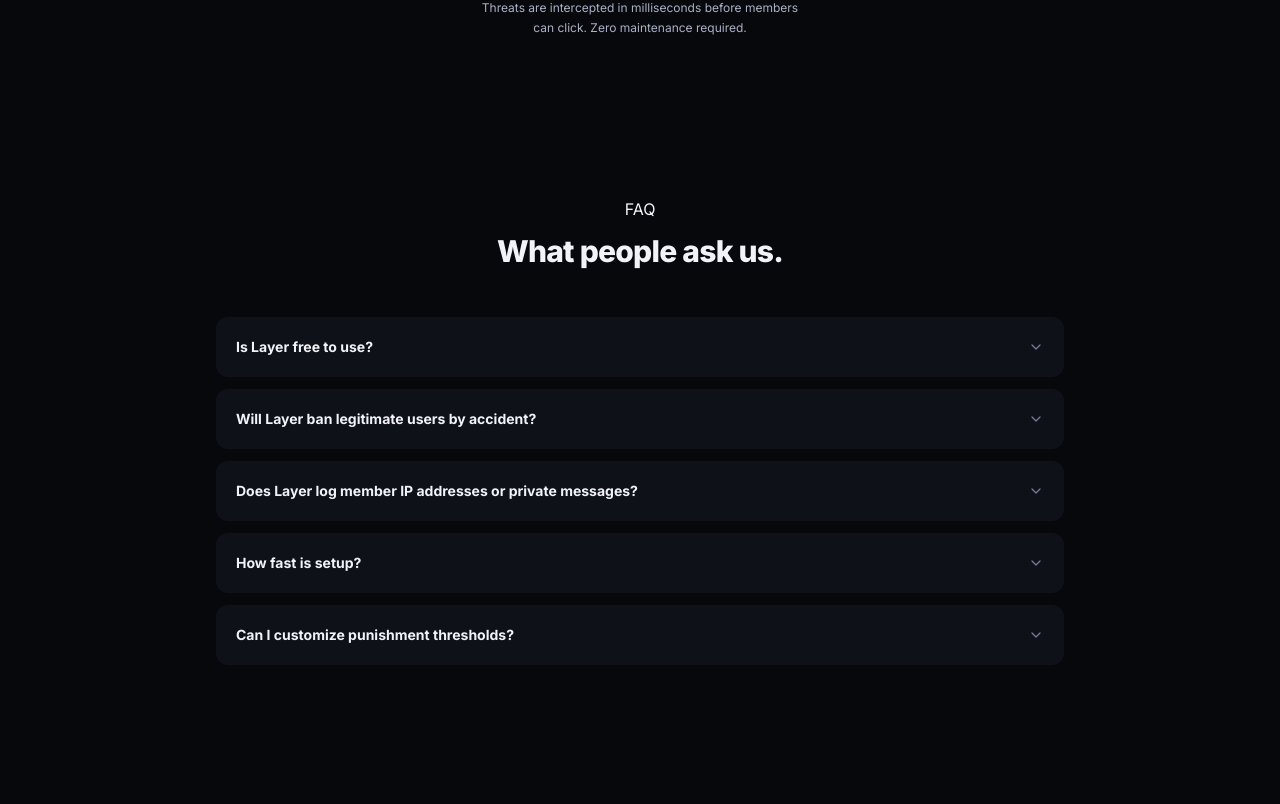
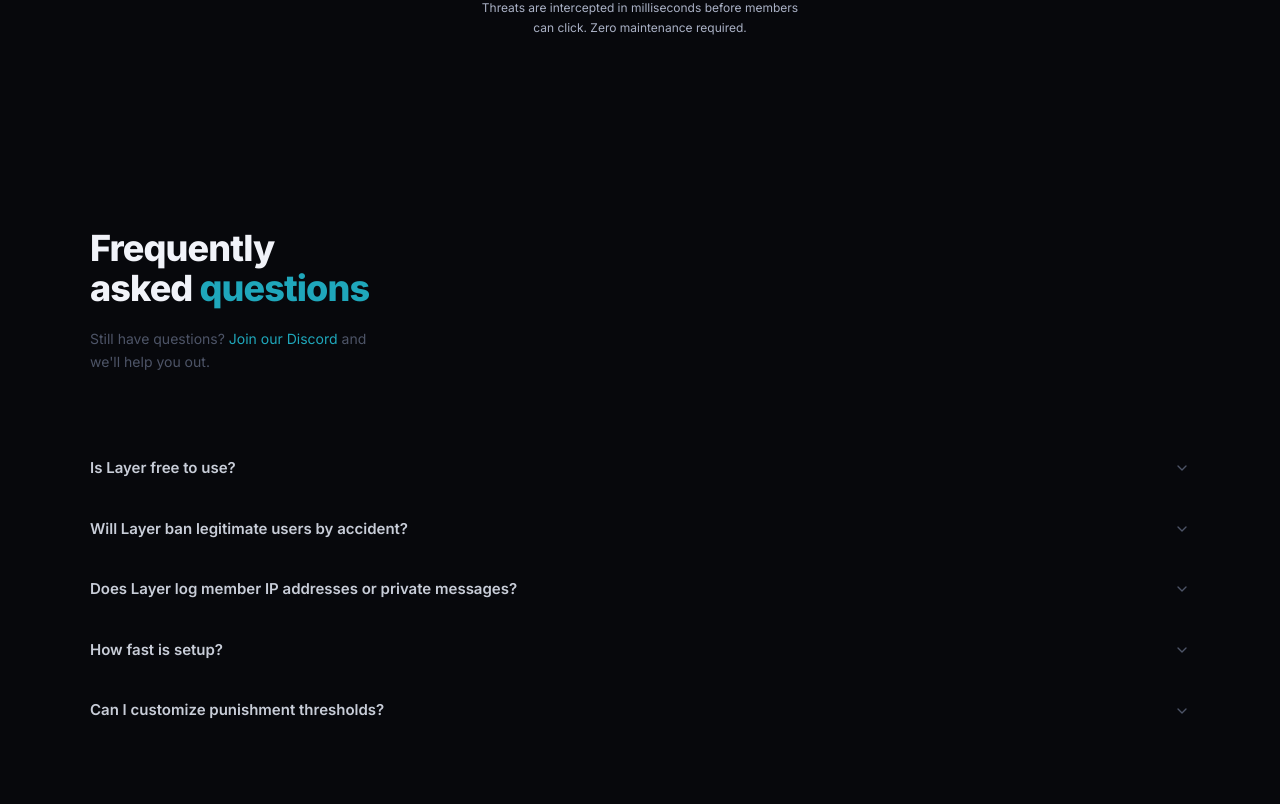
Before and after one commit to dimi6184-gif/Layer, a Next.js app in the folder apps/web/: page / in a window 1280 px wide. Shown: the part 6156-6960 px from the top of the page. Built offline with nearby package versions, Linux system fonts and the light colour scheme.

Commit message:
feat: FAQ — GalaxyBot style, big title left, clean line accordion right

```diff
--- a/apps/web/src/app/page.tsx
+++ b/apps/web/src/app/page.tsx
@@ -1230,44 +1230,58 @@
           </div>
         </section>
 
-        {/* ─── 7. FAQ Section (Accordion) ───────────────────────── */}
-        <section id="faq" className="relative z-10 py-16 px-6 max-w-4xl mx-auto">
-          <div className="text-center space-y-3 mb-12">
-            <p className="p-kicker">FAQ</p>
-            <h2 className="text-3xl sm:text-4xl font-extrabold text-[#f1f3f9] tracking-tight">
-              What people ask us.
+        {/* ─── 7. FAQ ──────────────────────────────────────────── */}
+        <section id="faq" className="relative z-10 py-24 px-6">
+          <div className="max-w-[1100px] mx-auto grid grid-cols-1 lg:grid-cols-[380px_1fr] gap-16 lg:gap-24 items-start">
+
+            {/* Left — title */}
+            <div className="lg:sticky lg:top-28">
+              <h2 className="text-4xl sm:text-5xl font-extrabold text-[#f1f3f9] tracking-tight leading-[1.1]">
+                Frequently<br />asked <span className="text-[#1FA7BB]">questions</span>
               </h2>
+              <p className="mt-5 text-sm text-[#4d5467] leading-relaxed max-w-[280px]">
+                Still have questions?{' '}
+                <a href="https://discord.gg" target="_blank" rel="noopener noreferrer"
+                  className="text-[#1FA7BB] hover:text-[#25bdd3] transition-colors">
+                  Join our Discord
+                </a>{' '}and we&apos;ll help you out.
+              </p>
             </div>
 
-          <div className="space-y-3">
+            {/* Right — accordion */}
+            <div>
               {faqs.map((faq, idx) => {
                 const isOpen = faqOpen === idx;
                 return (
-                <div
-                  key={idx}
-                  className="rounded-xl bg-[#0f1118] border border-white/[0.08] overflow-hidden transition-all"
-                >
+                  <div key={idx} className="border-b border-white/[0.07]">
                     <button
                       type="button"
                       onClick={() => setFaqOpen(isOpen ? null : idx)}
-                    className="w-full p-5 text-left flex items-center justify-between gap-4 cursor-pointer"
+                      className="w-full py-5 text-left flex items-center justify-between gap-6 group cursor-pointer"
                     >
-                    <span className="text-sm font-bold text-[#f1f3f9]">{faq.q}</span>
+                      <span className={`text-[15px] font-semibold leading-snug transition-colors ${isOpen ? 'text-white' : 'text-[#c8cdd8] group-hover:text-white'}`}>
+                        {faq.q}
+                      </span>
                       <ChevronDown
-                      className={`w-4 h-4 text-[#737b91] transition-transform duration-200 shrink-0 ${
-                        isOpen ? 'rotate-180 text-white' : ''
-                      }`}
+                        className={`w-4 h-4 shrink-0 transition-transform duration-200 ${isOpen ? 'rotate-180 text-[#1FA7BB]' : 'text-[#4d5467]'}`}
                       />
                     </button>
-
-                  {isOpen && (
-                    <div className="px-5 pb-5 text-xs text-[#aab1c5] leading-relaxed border-t border-white/[0.04] pt-3">
+                    <div
+                      style={{
+                        maxHeight: isOpen ? 300 : 0,
+                        overflow: 'hidden',
+                        transition: 'max-height 0.28s cubic-bezier(0.16,1,0.3,1)',
+                      }}
+                    >
+                      <p className="pb-5 text-sm text-[#737b91] leading-relaxed">
                         {faq.a}
+                      </p>
                     </div>
-                  )}
                   </div>
                 );
               })}
+            </div>
+
           </div>
         </section>
 
```
Lines whose indentation alone changed are shown as unchanged.
